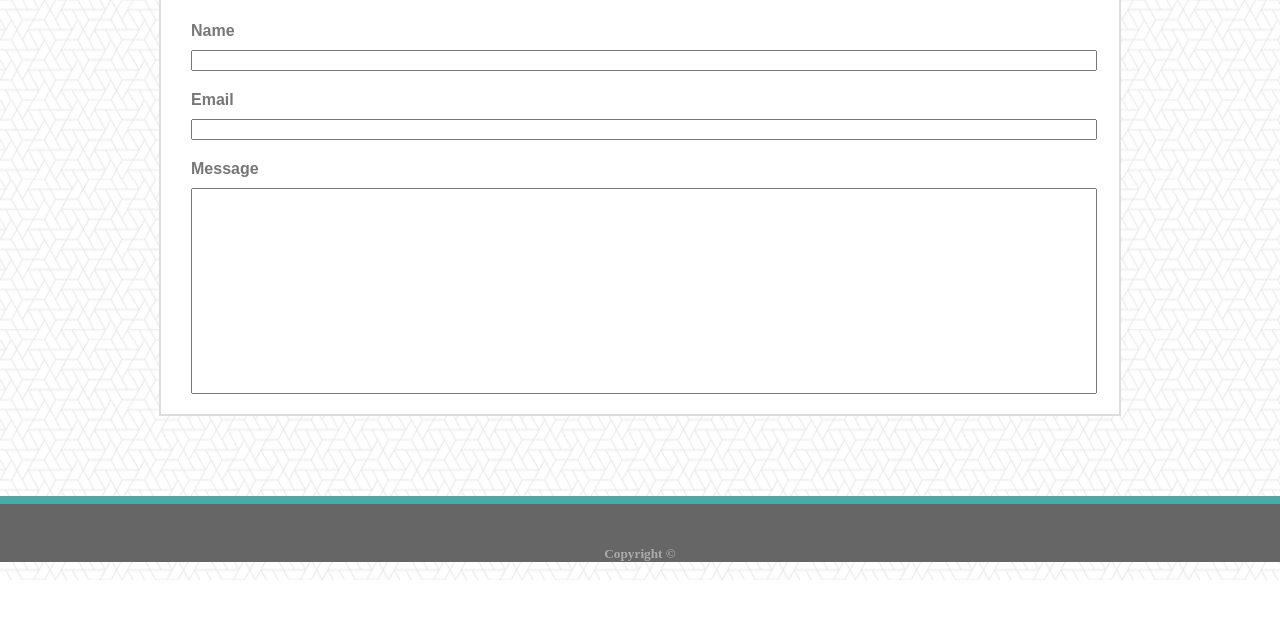
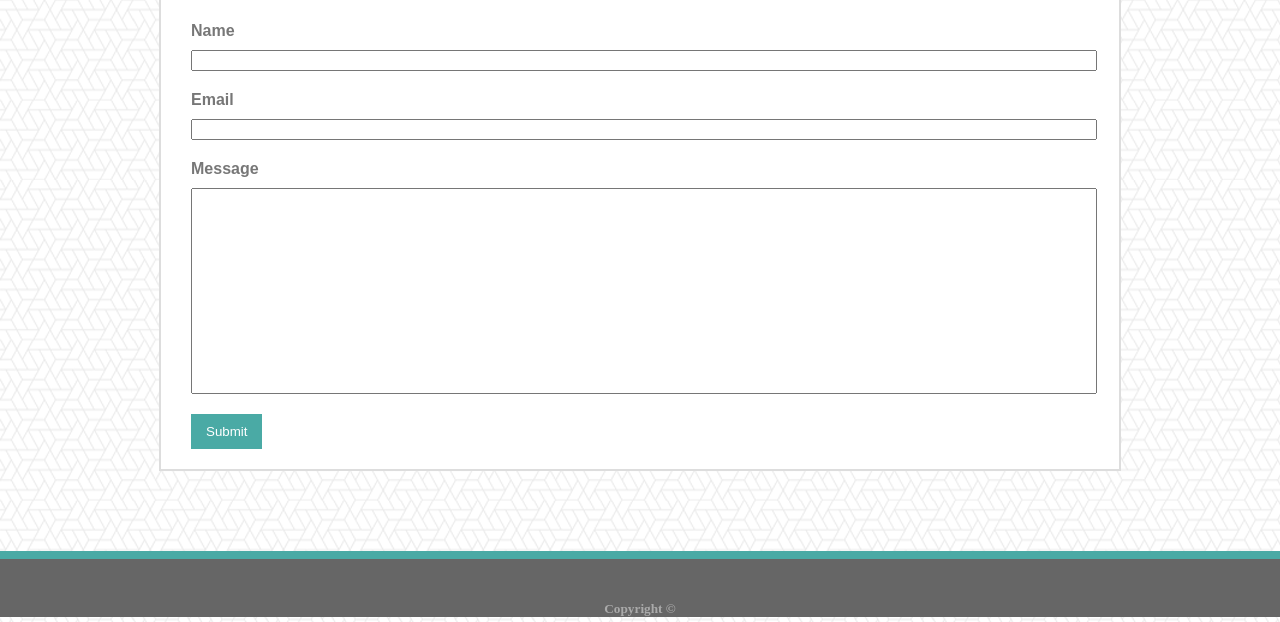
Before and after one commit to jschneid94/jschneid94.github.io, a plain HTML site: page contact.html in a window 1280 px wide. Shown: the part 220-842 px from the top of the page. Before the commit the page ends 800 px from the top, so only its background shows below. Drawn offline with Linux system fonts and the light colour scheme.

Commit message:
Added button to contact page.

```diff
--- a/assets/css/style.css
+++ b/assets/css/style.css
@@ -15,6 +15,14 @@ footer h5 {
     text-align: center;
     color: #AAAAAA;
     margin-bottom: 5px;
+}
+
+button {
+    background-color: #4aaaa5;
+    color: #ffffff;
+    padding: 10px 15px;
+    border: none;
+    margin-bottom: 20px;
 }
 
 .header {
--- a/contact.html
+++ b/contact.html
@@ -40,6 +40,8 @@
                 <input type="text">
             </div>
 
+            <button>Submit</button>
+
         </div>
 
         <footer>
```
Also changed, not shown: 1 other file.
